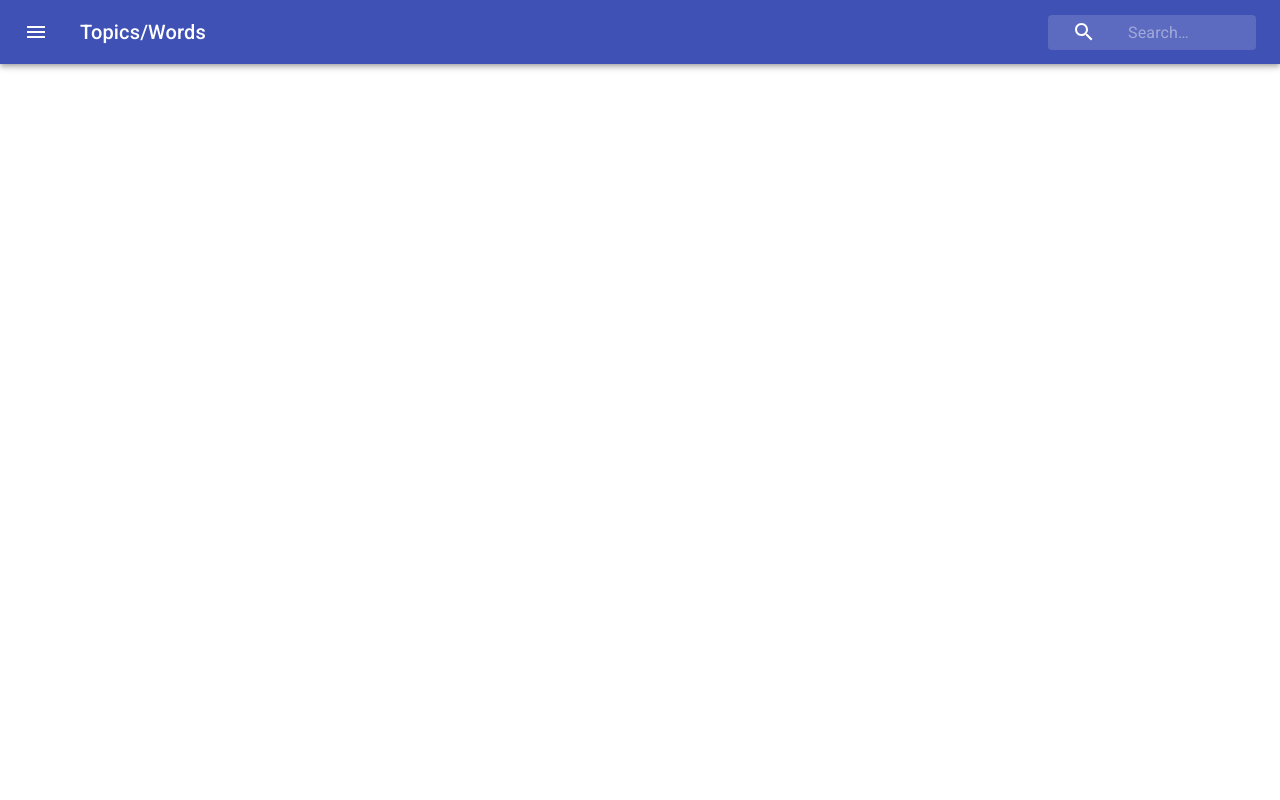
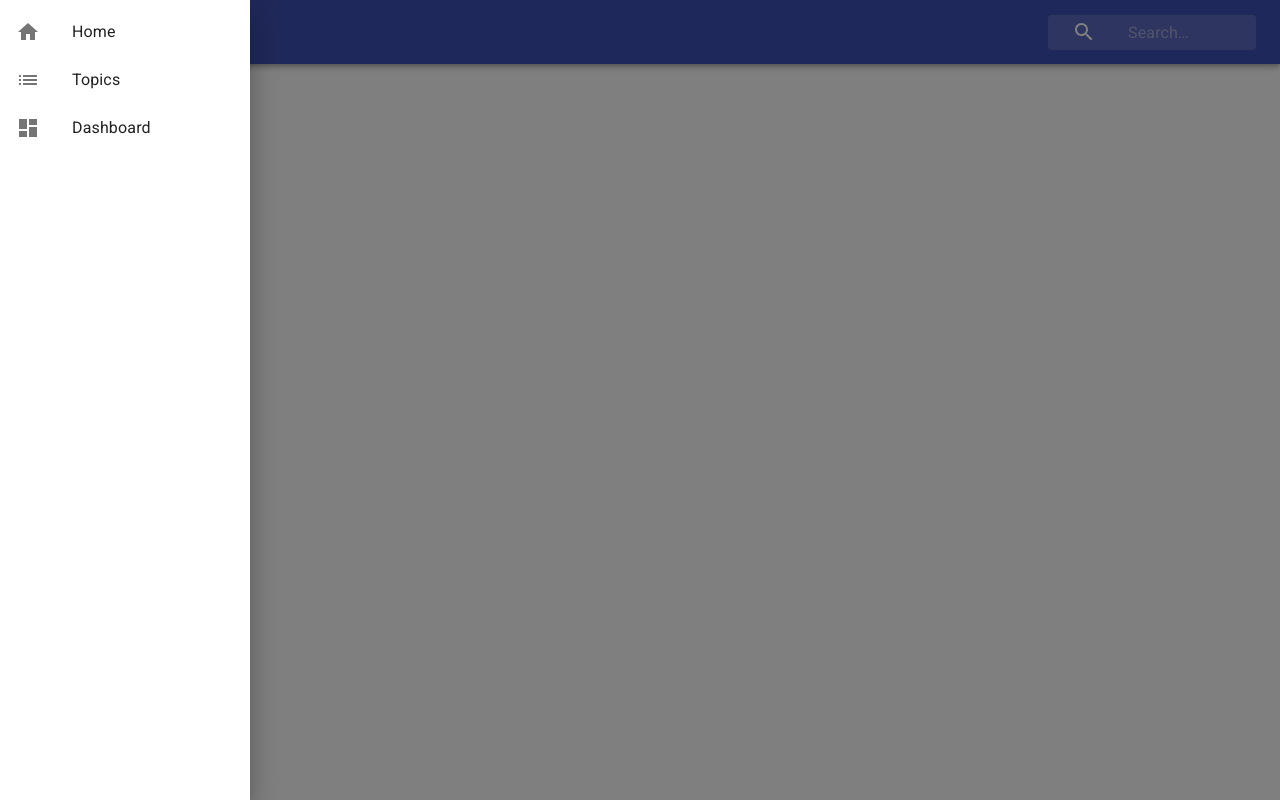
Before and after one commit to JPabloMF/English-platform-React, a React (Create React App) app: page / in a window 1280 px wide. Both pictures are taken after a click on the button "Open drawer". Built offline with nearby package versions, Linux system fonts and the light colour scheme.

Commit message:
Functionality added, integrate header and sidenav component, restructure code

```diff
--- a/src/components/header/index.jsx
+++ b/src/components/header/index.jsx
@@ -70,14 +70,15 @@ const styles = (theme) => ({
   }
 });
 
-function SearchAppBar(props) {
-  const { classes } = props;
+const Header = props => {
+  const { classes, openSidenav, setOpenSidenav } = props;
   return (
     <div className={classes.root}>
       <AppBar position="static">
         <Toolbar>
           <IconButton
             className={classes.menuButton}
+            onClick={() => setOpenSidenav(!openSidenav)}
             color="inherit"
             aria-label="Open drawer"
           >
@@ -110,8 +111,10 @@ function SearchAppBar(props) {
   );
 }
 
-SearchAppBar.propTypes = {
-  classes: PropTypes.object.isRequired
+Header.propTypes = {
+  classes: PropTypes.object.isRequired,
+  openSidenav: PropTypes.bool.isRequired,
+  setOpenSidenav: PropTypes.func.isRequired
 };
 
-export default withStyles(styles)(SearchAppBar);
+export default withStyles(styles)(Header);
--- a/src/components/sidenav/index.jsx
+++ b/src/components/sidenav/index.jsx
@@ -1,7 +1,68 @@
-import React from 'react';
+import React from "react";
+import PropTypes from "prop-types";
+import { makeStyles } from "@material-ui/core/styles";
+import Drawer from "@material-ui/core/Drawer";
+import List from "@material-ui/core/List";
+import ListItem from "@material-ui/core/ListItem";
+import ListItemIcon from "@material-ui/core/ListItemIcon";
+import ListItemText from "@material-ui/core/ListItemText";
+
+import { SIDENAV_DATA } from "../../constants.js";
+
+const useStyles = makeStyles({
+  list: {
+    width: 250
+  },
+  fullList: {
+    width: "auto"
+  }
+});
 
 const SideNav = (props) => {
-  return <div>SideNav</div>;
-}
+  const { openSidenav, setOpenSidenav } = props;
+  const classes = useStyles();
+
+  const toggleDrawer = (open) => (event) => {
+    if (
+      event.type === "keydown" &&
+      (event.key === "Tab" || event.key === "Shift")
+    ) {
+      return;
+    }
+
+    setOpenSidenav(open);
+  };
+
+  const sideList = () => (
+    <div
+      className={classes.list}
+      role="presentation"
+      onClick={toggleDrawer(false)}
+      onKeyDown={toggleDrawer(false)}
+    >
+      <List>
+        {SIDENAV_DATA.map((item, index) => (
+          <ListItem button key={item.text}>
+            <ListItemIcon>{item.IconComponent}</ListItemIcon>
+            <ListItemText primary={item.text} />
+          </ListItem>
+        ))}
+      </List>
+    </div>
+  );
+
+  return (
+    <>
+      <Drawer open={openSidenav} onClose={toggleDrawer(false)}>
+        {sideList("left")}
+      </Drawer>
+    </>
+  );
+};
+
+SideNav.propTypes = {
+  openSidenav: PropTypes.bool.isRequired,
+  setOpenSidenav: PropTypes.func.isRequired
+};
 
 export default SideNav;
--- /dev/null
+++ b/src/constants.js
@@ -0,0 +1,10 @@
+import React from "react";
+import HomeIcon from "@material-ui/icons/Home";
+import ListIcon from "@material-ui/icons/List";
+import DashboardIcon from "@material-ui/icons/Dashboard";
+
+export const SIDENAV_DATA = [
+  { text: "Home", IconComponent: <HomeIcon/> },
+  { text: "Topics", IconComponent: <ListIcon/> },
+  { text: "Dashboard", IconComponent: <DashboardIcon/> }
+];
--- a/src/platform/index.jsx
+++ b/src/platform/index.jsx
@@ -1,10 +1,18 @@
-import React from 'react';
+import React, { useState } from "react";
 
 /* components */
-import Header from '../components/header';
+import Header from "../components/header";
+import Sidenav from "../components/sidenav";
 
 const Platform = (props) => {
-  return <Header></Header>;
-}
+  const [openSidenav, setOpenSidenav] = useState(false);
+
+  return (
+    <>
+      <Header openSidenav={openSidenav} setOpenSidenav={setOpenSidenav} />
+      <Sidenav openSidenav={openSidenav} setOpenSidenav={setOpenSidenav} />
+    </>
+  );
+};
 
 export default Platform;
```
Also changed, not shown: src/logo.svg (deleted).
